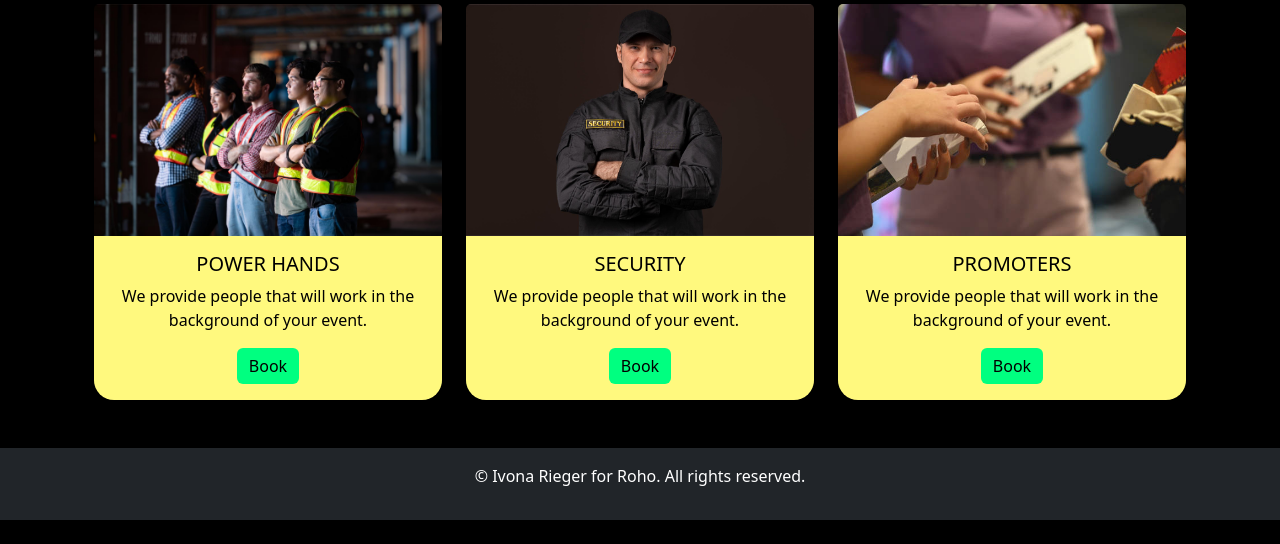
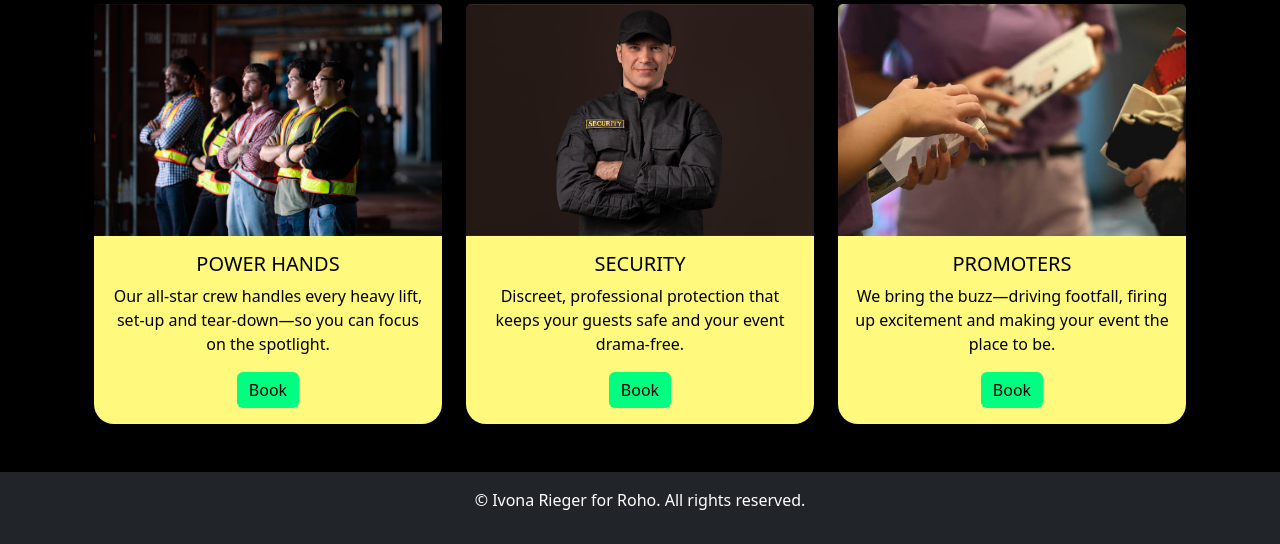
Before and after one commit to Ivrigy/roho_app, a Django app: page / in a window 1280 px wide. Shown: the part 633-1177 px from the top of the page. Before the commit the page ends 1153 px from the top, so only its background shows below. Run offline with Django 5.2, Linux system fonts and the light colour scheme.

Commit message:
add marketing text

```diff
--- a/templates/home.html
+++ b/templates/home.html
@@ -34,7 +34,7 @@
         <div class="card-body">
           <h5 class="card-title">POWER HANDS</h5>
           <p class="card-text">
-            We provide people that will work in the background of your event.
+            Our all-star crew handles every heavy lift, set-up and tear-down—so you can focus on the spotlight.
           </p>
           <a href="{% url 'book_service' %}" class="btn roho-btn">Book</a>
         </div>
@@ -52,7 +52,7 @@
         <div class="card-body">
           <h5 class="card-title">SECURITY</h5>
           <p class="card-text">
-            We provide people that will work in the background of your event.
+            Discreet, professional protection that keeps your guests safe and your event drama-free.
           </p>
           <a href="{% url 'book_service' %}" class="btn roho-btn">Book</a>
         </div>
@@ -70,7 +70,7 @@
         <div class="card-body">
           <h5 class="card-title">PROMOTERS</h5>
           <p class="card-text">
-            We provide people that will work in the background of your event.
+            We bring the buzz—driving footfall, firing up excitement and making your event the place to be.
           </p>
           <a href="{% url 'book_service' %}" class="btn roho-btn">Book</a>
         </div>
```
